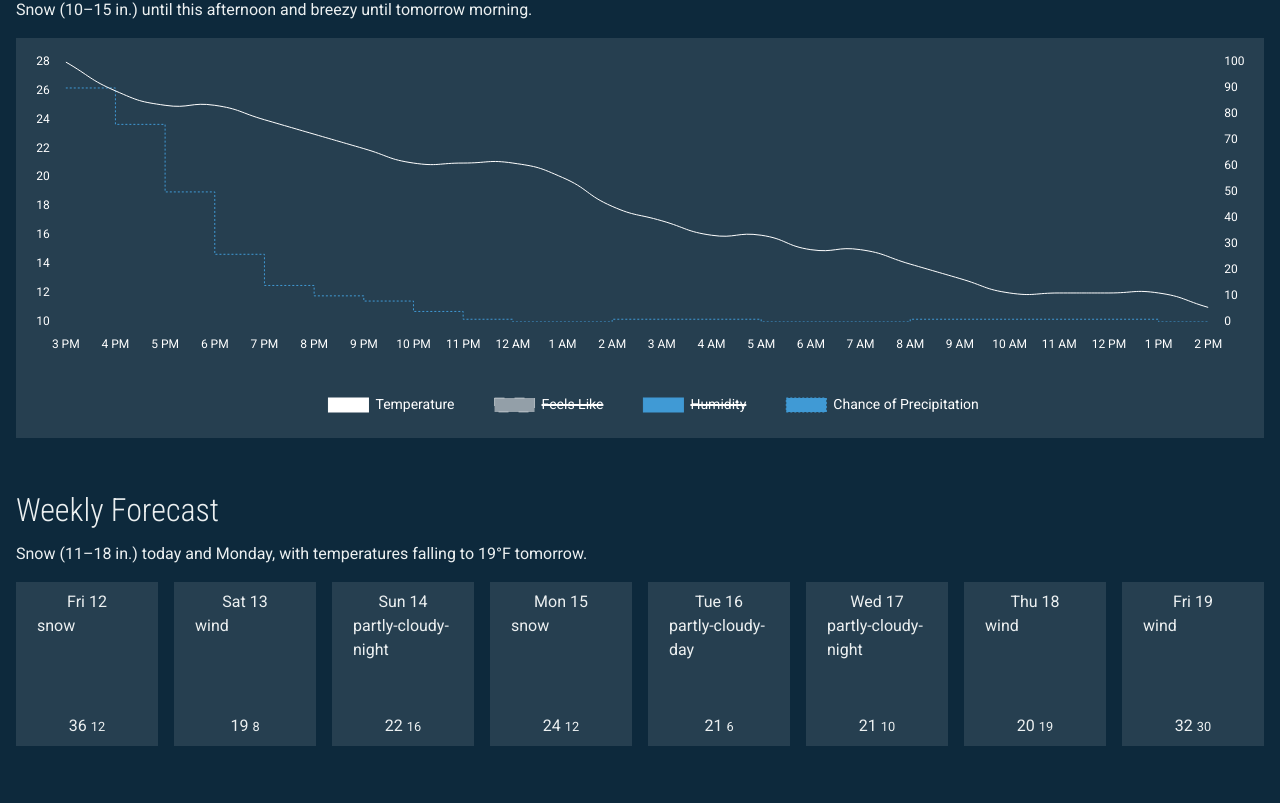
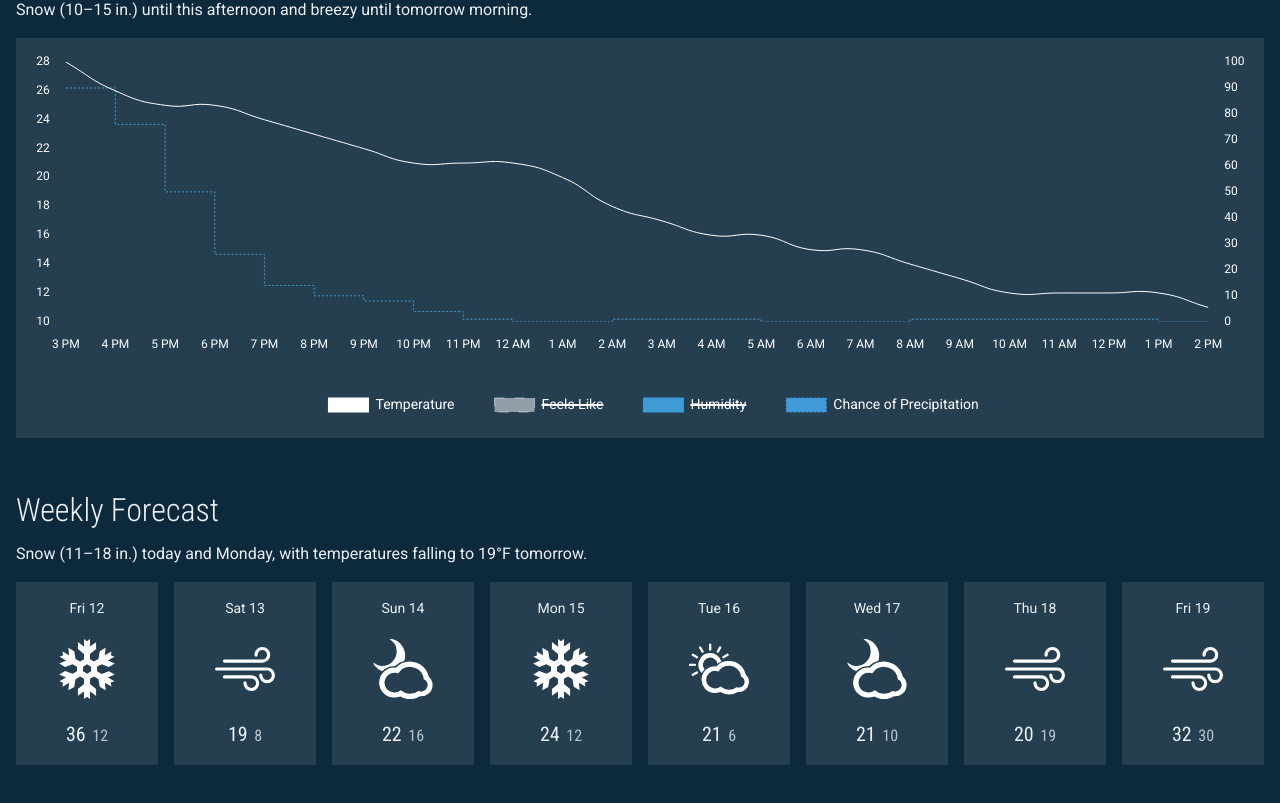
Before and after one commit to jdugdown/weather, a Vue app: page / in a window 1280 px wide. Shown: the part 1333-2136 px from the top of the page. Built offline with nearby package versions, Linux system fonts and the light colour scheme; a web font is replaced by a local one.

Commit message:
polish day items in weekly forecast

```diff
--- a/src/components/Weekly.vue
+++ b/src/components/Weekly.vue
@@ -5,7 +5,7 @@
     <div class="weekly-forecast">
       <div class="day" v-for="day in forecast.data">
         <span class="day__date">{{ day.time | formatDate }}</span>
-        <span class="day__icon" :class="'day__icon--' + day.icon">{{ day.icon }}</span>
+        <span class="day__icon" :class="'day__icon--' + day.icon"><img :src="'./static/img/icon-' + day.icon + '.svg'" :alt="day.icon" width="60" height="60"></span>
         <span class="day__temps">{{ day.temperatureHigh | round }} <small>{{ day.temperatureLow | round }}</small></span>
       </div>
     </div>
--- a/src/styles/partials/_weekly.scss
+++ b/src/styles/partials/_weekly.scss
@@ -13,14 +13,29 @@
   flex-direction: column;
   align-items: center;
   background: rgba($white, .1);
-  padding: .5rem;
+  padding: 1rem .5rem;
 
   + .day {
     margin-left: 1rem;
   }
 }
 
+.day__date {
+  font-size: .875rem;
+}
+
 .day__icon {
-  width: 100px;
-  height: 100px;
+  width: 60px;
+  height: 60px;
+  margin: 1.25rem 0;
 }
+
+.day__temps {
+  font-family: $font-condensed;
+  font-size: 1.25rem;
+
+  small {
+    margin-left: .125rem;
+    opacity: .75;
+  }
+}
```
